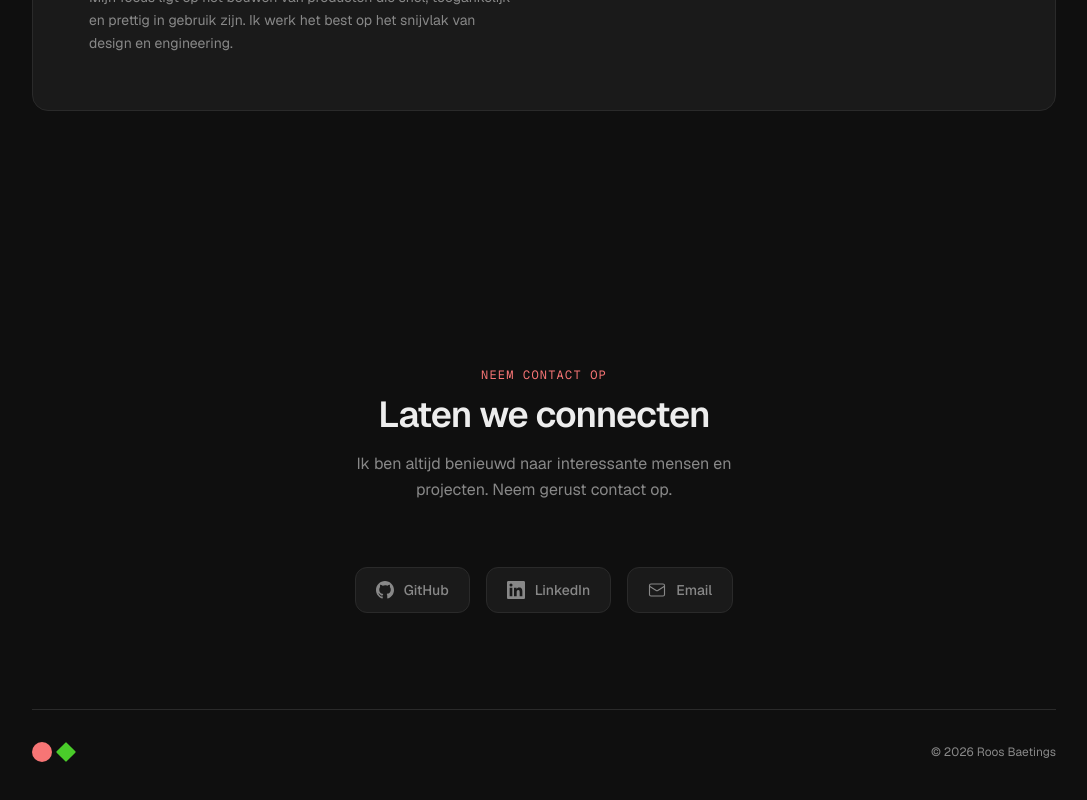
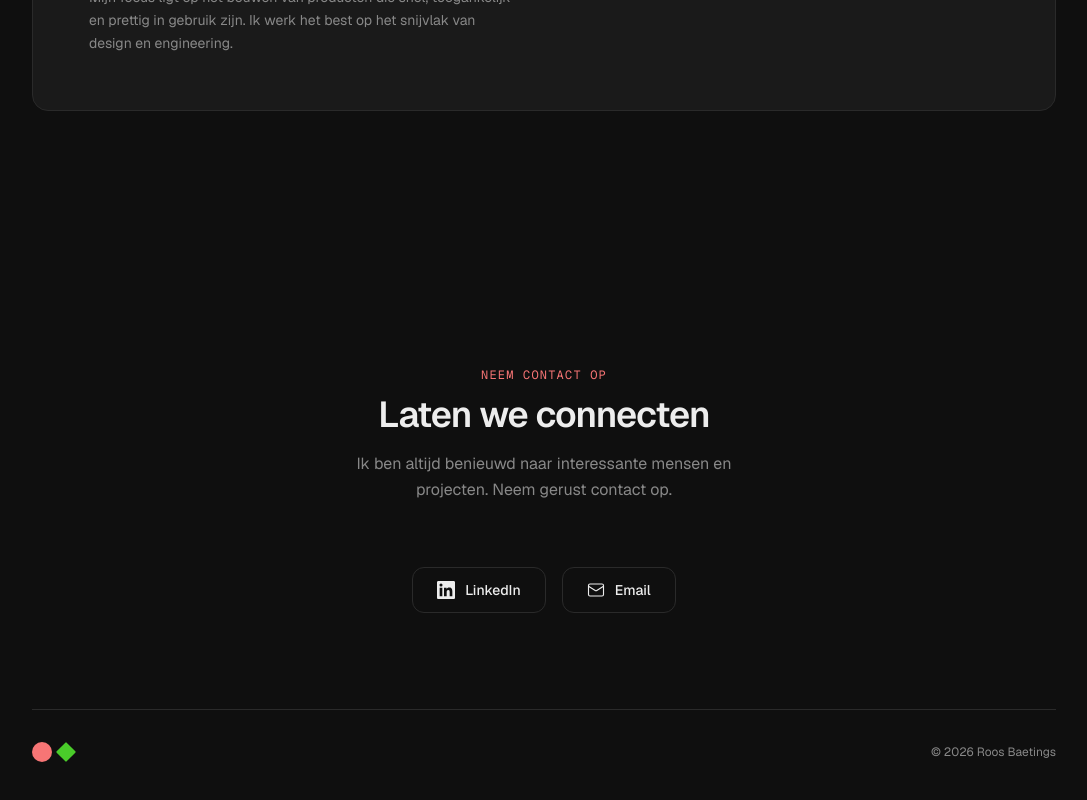
Before and after one commit to Roosbaetings/porfolio, a Next.js app: page / in a window 1280 px wide. Shown: the part 3099-3899 px from the top of the page, without its empty margins (96-1183 px from the left). Built offline with nearby package versions, Linux system fonts and the light colour scheme.

Commit message:
Fix one more inconsistent button

```diff
--- a/components/Contact.tsx
+++ b/components/Contact.tsx
@@ -16,16 +16,28 @@ const LinkedInIcon = () => (
 );
 
 const MailIcon = () => (
-  <svg width="18" height="18" viewBox="0 0 24 24" fill="none" stroke="currentColor" strokeWidth="1.5" strokeLinecap="round" strokeLinejoin="round">
+  <svg
+    width="18"
+    height="18"
+    viewBox="0 0 24 24"
+    fill="none"
+    stroke="currentColor"
+    strokeWidth="1.5"
+    strokeLinecap="round"
+    strokeLinejoin="round"
+  >
     <rect width="20" height="16" x="2" y="4" rx="2" />
     <path d="m22 7-8.97 5.7a1.94 1.94 0 0 1-2.06 0L2 7" />
   </svg>
 );
 
 const socials = [
-  { label: "GitHub", href: "https://github.com/yourusername", icon: <GithubIcon /> },
-  { label: "LinkedIn", href: "https://linkedin.com/in/yourprofile", icon: <LinkedInIcon /> },
-  { label: "Email", href: "mailto:you@example.com", icon: <MailIcon /> },
+  {
+    label: "LinkedIn",
+    href: "https://linkedin.com/in/roosbaetings",
+    icon: <LinkedInIcon />,
+  },
+  { label: "Email", href: "mailto:roosbaetings@gmail.com", icon: <MailIcon /> },
 ];
 
 export default function Contact() {
@@ -55,7 +67,8 @@ export default function Contact() {
             className="text-base max-w-md mx-auto leading-relaxed"
             style={{ color: "#888888" }}
           >
-            Ik ben altijd benieuwd naar interessante mensen en projecten. Neem gerust contact op.
+            Ik ben altijd benieuwd naar interessante mensen en projecten. Neem
+            gerust contact op.
           </p>
         </motion.div>
 
@@ -72,21 +85,19 @@ export default function Contact() {
               href={social.href}
               target={social.href.startsWith("mailto") ? undefined : "_blank"}
               rel="noopener noreferrer"
-              className="flex items-center gap-2.5 px-5 py-3 rounded-xl text-sm font-medium transition-all duration-200"
+              className="flex items-center gap-2.5 px-6 py-3 rounded-xl text-sm font-medium transition-all duration-200"
               style={{
-                background: "#1A1A1A",
                 border: "1px solid #2A2A2A",
-                color: "#888888",
+                color: "#EDEDED",
+                background: "transparent",
               }}
               onMouseEnter={(e) => {
                 (e.currentTarget as HTMLElement).style.borderColor = "#F77575";
                 (e.currentTarget as HTMLElement).style.color = "#F77575";
-                (e.currentTarget as HTMLElement).style.transform = "translateY(-2px)";
               }}
               onMouseLeave={(e) => {
                 (e.currentTarget as HTMLElement).style.borderColor = "#2A2A2A";
-                (e.currentTarget as HTMLElement).style.color = "#888888";
-                (e.currentTarget as HTMLElement).style.transform = "translateY(0)";
+                (e.currentTarget as HTMLElement).style.color = "#EDEDED";
               }}
               aria-label={social.label}
             >
```
